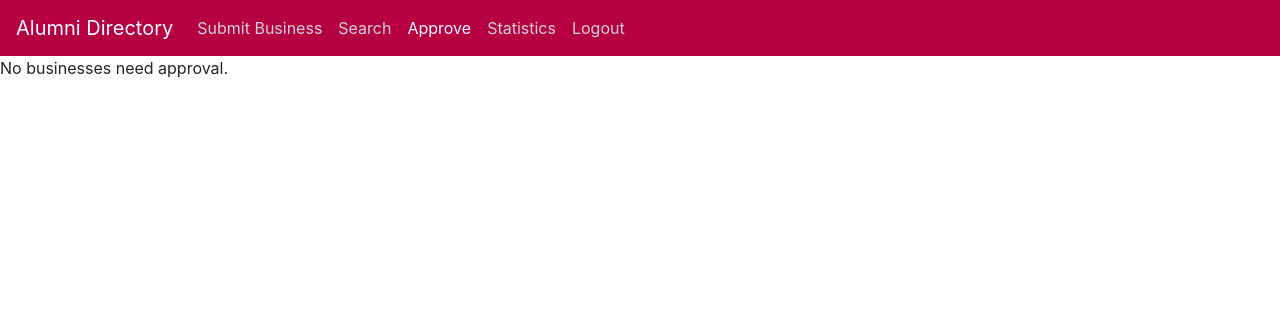
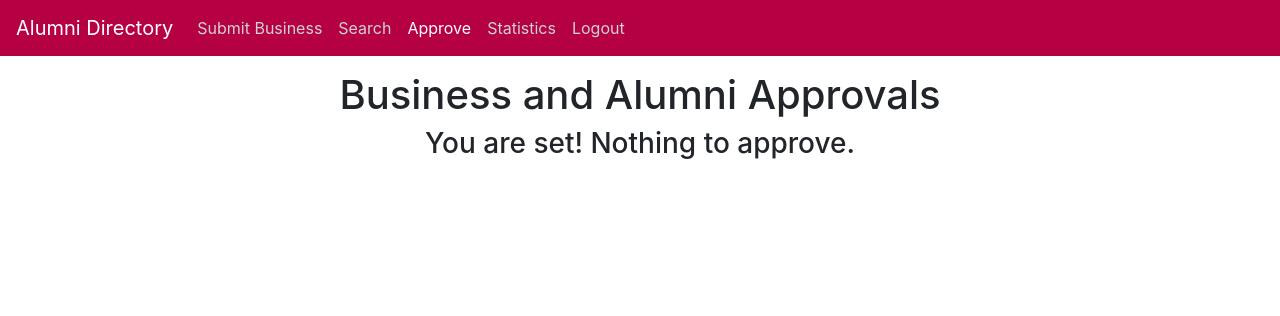
Before and after one commit to sjpacwa/AlumniDirectory, a Django app: page /directory/office/approve/ in a window 1280 px wide. Shown: the top 316 px of the page. Run offline with Django 3.2, Linux system fonts and the light colour scheme; the visitor is signed in with stand-in values (Sample User, id 1); data that the repository does not hold is empty; some libraries are stand-ins or nearby versions.

Commit message:
New CSS for Statistics and Approval

```diff
--- a/alumni/directory/templates/directory/approve.html
+++ b/alumni/directory/templates/directory/approve.html
@@ -1,14 +1,3 @@
-<style>
-table {
-    border-collapse: collapse;
-}
-
-table, th, td {
-    border: 1px solid black;
-    padding: 5px;
-}
-</style>
-
 <head>
 	<link rel="stylesheet" href="https://maxcdn.bootstrapcdn.com/bootstrap/4.0.0/css/bootstrap.min.css" integrity="sha384-Gn5384xqQ1aoWXA+058RXPxPg6fy4IWvTNh0E263XmFcJlSAwiGgFAW/dAiS6JXm" crossorigin="anonymous">
 </head>
@@ -48,61 +37,79 @@ table, th, td {
 		</div>
 	</div>
 
+	<div class=container>
+		<h1 style="margin-top: 15px; text-align: center;">Business and Alumni Approvals</h1>
 		{% if query %}
 			<form action="{% url 'directory:approve_deny' %}" method="post">
 				{% csrf_token %}
-			<table>
 				{% for item in query %}
-				{% if forloop.first %}
+					{% if forloop.counter|divisibleby:2 %}
+					<div class=card style="padding: 10px; margin-top: 10px; margin-bottom: 10px; background-color: #F0F0F0;">
+					{% else %}
+					<div class=card style="padding: 10px; margin-top: 10px; margin-bottom: 10px;">
+					{% endif %}
+					<table class=table>
+						<thead>
+							<th scope="col">Business:</th>
+							<th scope="col">Name</th>
+							<th scope="col">Type</th>
+							<th scope="col">Address</th>
+							<th scope="col">Description</th>
+							<th scope="col">Website</th>
+							<th scope="col">Phone Number</th>
+						</thead>
+						<tbody>
 							<tr>
-					<td colspan="7">Business Info</td>
-					<td colspan="6">Alumni Info</td>
-					<td colspan="2">Other</td>
-				</tr>
-					<tr>
-			    	<td>Business Name</td>
-			    	<td>Business Type</td>
-			    	<td>Business Address</td>
-			    	<td>Business Description</td>
-			    	<td>Business Phone #</td>
-			    	<td>Business End Date</td>
-			    	<td>Business Website</td>
-			    	<td>Alumni Name</td>
-			    	<td>Alumni Major</td>
-			    	<td>Alumni Grad Year</td>
-			    	<td>Alumni School ID</td>
-			    	<td>Alumni Personal Email</td>
-			    	<td>Alumni School Email</td>
-			    	<td>Approve</td>
-			    	<td>Deny</td>
-		  		</tr>
-				{% endif %}
-				<tr>
+								<th></th>
 								<td>{{ item.business_name }}</td>
 								<td>{{ item.business_type }}</td>
 								<td>{{ item.business_address_one }}<br>
 									{{ item.business_address_two }}<br>
 									{{ item.business_city }}, {{ item.business_state }}  {{ item.business_zip }}</td>
 								<td>{{ item.business_desc }}</td>
+								<td>{{ item.business_website }}</td>
 								<td>{{ item.business_phone }}</td>
-			    	<td>{{ item.business_end_date }}</td>
-			    	<td>{{ item.business_website }}</td>
+						    </tr>
+						</tbody>
+						<thead>
+							<th scope="col">Alumni:</th>
+							<th scope="col">Name</th>
+							<th scope="col">Major</th>
+							<th scope="col">Grad Year</th>
+							<th scope="col">School ID</th>
+							<th scope="col">Personal Email</th>
+							<th scope="col">Alumni Email</th>
+						</thead>
+						<tbody>
+							<tr>
+								<th></th>
 								<td>{{ item.business_alumni.alumni_first_name }} {{ item.business_alumni.alumni_last_name }}</td>
 								<td>{{ item.business_alumni.alumni_major }}</td>
 								<td>{{ item.business_alumni.alumni_grad }}</td>
 								<td>{{ item.business_alumni.alumni_school_id }}</td>
 								<td>{{ item.business_alumni.alumni_personal_email }}</td>
 								<td>{{ item.business_alumni.alumni_school_email }}</td>
-			    	<td><input type="radio" name="{{ item.id }}" value="approve"></td>
-			    	<td><input type="radio" name="{{ item.id }}" value="deny"></td>
 						    </tr>
+						</tbody>
+
+					</table>
+
+					<div class="btn-group btn-group-toggle" data-toggle="buttons">
+					  <label class="btn btn-outline-success">
+					    <input type="radio" name="{{ item.id }}" value="approve"> Accept
+					  </label>
+					  <label class="btn btn-outline-danger">
+					    <input type="radio" name="{{ item.id }}" value="deny" aria-pressed="false"> Deny
+					  </label>
+					</div>
+				</div>
 				{% endfor %}
-			</table>
-			<input type="submit" value="Accept Changes">
+				<button type="submit" class="btn">Accept</button>
 			</form>
 		{% else %}
-		<p>No businesses need approval.<p>
+			<h3 style="text-align: center">You are set! Nothing to approve.</h3>
 		{% endif %}
+	</div>
 
 	<script src="https://code.jquery.com/jquery-3.3.1.slim.min.js" integrity="sha384-q8i/X+965DzO0rT7abK41JStQIAqVgRVzpbzo5smXKp4YfRvH+8abtTE1Pi6jizo" crossorigin="anonymous"></script>
 	<script src="https://cdnjs.cloudflare.com/ajax/libs/popper.js/1.14.3/umd/popper.min.js" integrity="sha384-ZMP7rVo3mIykV+2+9J3UJ46jBk0WLaUAdn689aCwoqbBJiSnjAK/l8WvCWPIPm49" crossorigin="anonymous"></script>
--- a/alumni/directory/templates/directory/statistics.html
+++ b/alumni/directory/templates/directory/statistics.html
@@ -36,6 +36,9 @@
 		</div>
 	</div>
 
+	<h1 style="margin-top: 15px; text-align: center;">Statistics</h1>
+	<h3 style="text-align: center">Later you can see site statistics here.</h3>
+
 	<script src="https://code.jquery.com/jquery-3.3.1.slim.min.js" integrity="sha384-q8i/X+965DzO0rT7abK41JStQIAqVgRVzpbzo5smXKp4YfRvH+8abtTE1Pi6jizo" crossorigin="anonymous"></script>
 	<script src="https://cdnjs.cloudflare.com/ajax/libs/popper.js/1.14.3/umd/popper.min.js" integrity="sha384-ZMP7rVo3mIykV+2+9J3UJ46jBk0WLaUAdn689aCwoqbBJiSnjAK/l8WvCWPIPm49" crossorigin="anonymous"></script>
 	<script src="https://stackpath.bootstrapcdn.com/bootstrap/4.1.3/js/bootstrap.min.js" integrity="sha384-ChfqqxuZUCnJSK3+MXmPNIyE6ZbWh2IMqE241rYiqJxyMiZ6OW/JmZQ5stwEULTy" crossorigin="anonymous"></script>
--- a/alumni/directory/views.py
+++ b/alumni/directory/views.py
@@ -58,6 +58,7 @@ def log_out(request):
 @login_required
 def approve_deny(request):
 	# Iterate through data other than CRSF token.
+	print(request.POST)
 	for choice in list(request.POST.items())[1:]:
 		# Fetch the relevant business and alumni from database.
 		business = Business.objects.get(id=choice[0])
@@ -68,7 +69,7 @@ def approve_deny(request):
 			alumni.alumni_approved = True
 			business.save()
 			alumni.save()
-		else:
+		elif choice[1] in ['deny']:
 			alumni.delete()
 			business.delete()
 
```
Lines whose indentation alone changed are shown as unchanged.
